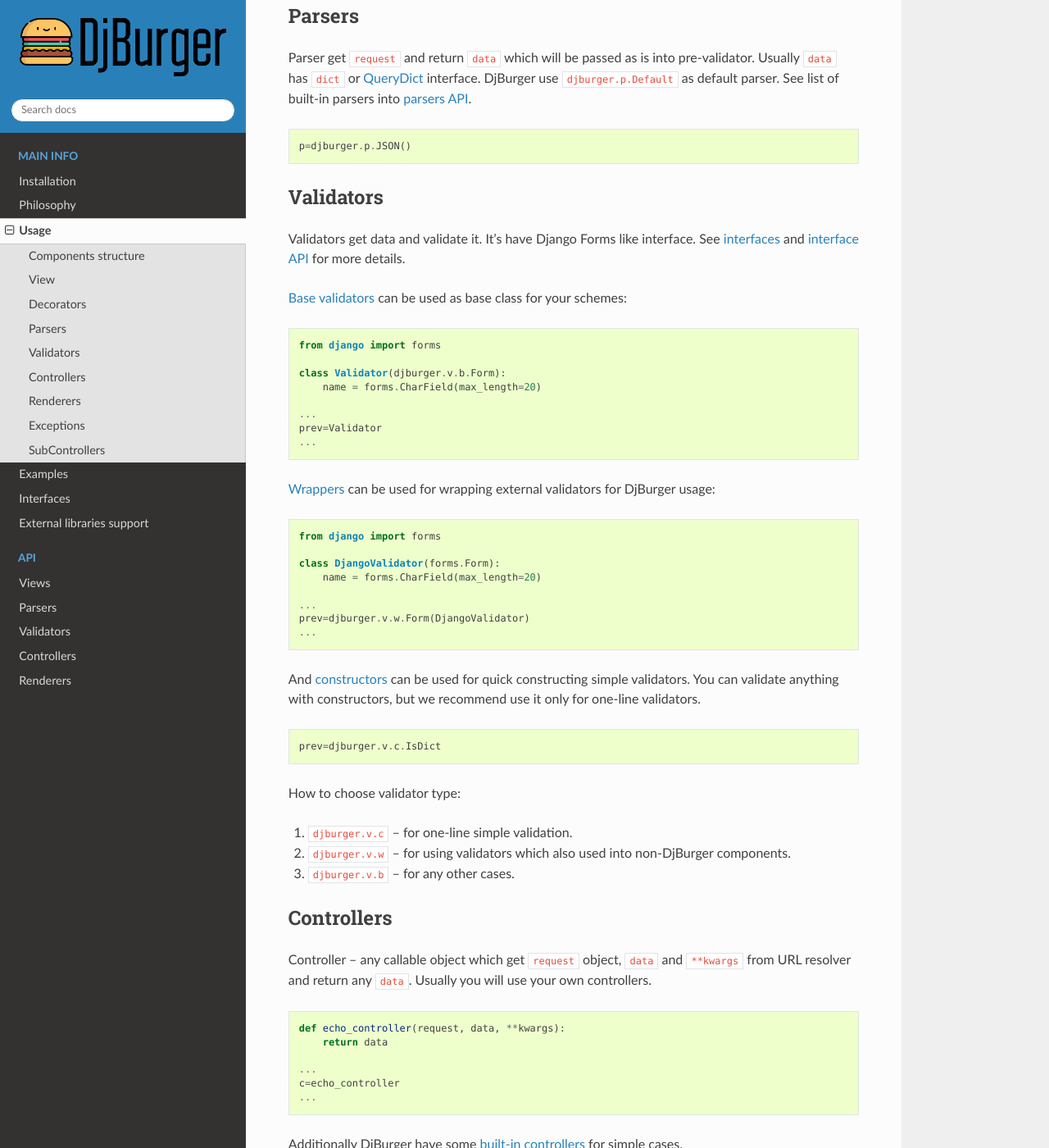
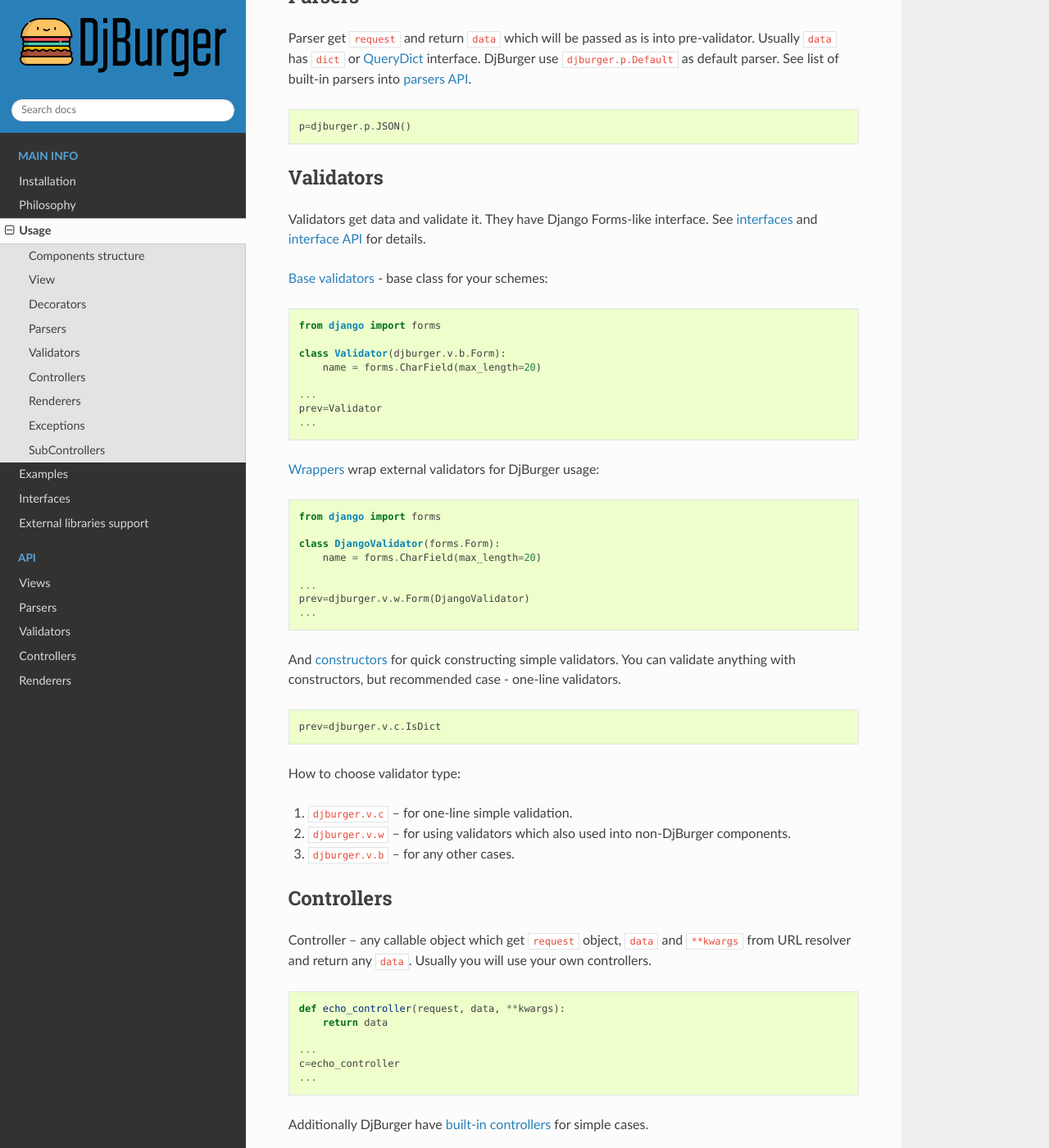
Before and after one commit to orsinium-archive/djburger, a Sphinx documentation site: the page built from wiki/source/usage.md, in a window 1280 px wide and 1400 px high, scrolled down 1705 px. Shown: the whole window at 82% size. Built offline with Sphinx 7.4.7 and the Read the Docs theme 2.0.0, drawn with Linux system fonts in a browser that asks for light colours; some of the changed text lies outside the part shown.

Commit message:
Updated docs

````diff
--- a/wiki/source/usage.md
+++ b/wiki/source/usage.md
@@ -54,7 +54,7 @@
 1. [Dataflow](philosophy.html#dataflow)
 1. [View usage examples](examples.html#view)
 1. [Example project](https://github.com/orsinium/djburger/tree/master/example)
-1. In addition, you can check [views API](views.html), but `rules` attribute are sufficient and redefinition of methods is not required.
+1. Сheck [views API](views.html), but `rules` attribute are sufficient and redefinition of methods is not required.
 
 
 ## Decorators
@@ -77,9 +77,9 @@
 
 ## Validators
 
-Validators get data and validate it. It's have Django Forms like interface. See [interfaces](interfaces.html) and [interface API](validators.html#djburger.validators.bases.IValidator) for more details.
+Validators get data and validate it. They have Django Forms-like interface. See [interfaces](interfaces.html) and [interface API](validators.html#djburger.validators.bases.IValidator) for details.
 
-[Base validators](validators.html#module-djburger.validators.bases) can be used as base class for your schemes:
+[Base validators](validators.html#module-djburger.validators.bases) - base class for your schemes:
 
 ```python
 from django import forms
@@ -92,7 +92,7 @@
 ...
 ```
 
-[Wrappers](validators.html#module-djburger.validators.wrappers) can be used for wrapping external validators for DjBurger usage:
+[Wrappers](validators.html#module-djburger.validators.wrappers) wrap external validators for DjBurger usage:
 
 ```python
 from django import forms
@@ -105,7 +105,7 @@
 ...
 ```
 
-And [constructors](validators.html#module-djburger.validators.constructors) can be used for quick constructing simple validators. You can validate anything with constructors, but we recommend use it only for one-line validators.
+And [constructors](validators.html#module-djburger.validators.constructors) for quick constructing simple validators. You can validate anything with constructors, but recommended case - one-line validators.
 
 
 ```python
@@ -133,7 +133,7 @@
 ...
 ```
 
-Additionally DjBurger have some [built-in controllers](controllers.html) for simple cases.
+Additionally DjBurger have [built-in controllers](controllers.html) for simple cases.
 
 ```python
 c=djburger.c.Info(model=User)
@@ -151,7 +151,7 @@
 
 ## Exceptions
 
-You can raise `djburger.e.StatusCodeError` from validator if you want stop validation and return `errors`.
+Raise `djburger.e.StatusCodeError` from validator if you want stop validation and return `errors`.
 
 ```python
 from django import forms
@@ -174,7 +174,7 @@
 
 ## SubControllers
 
-You can use controllers from controllers but if you want validate data which will be passed or returned from subcontroller then use `djburger.c.subcontroller`:
+If you need to validate data in controller, better use `djburger.c.subcontroller`:
 
 ```python
 def get_name_controller(request, data, **kwargs):
````
Also changed, not shown: other parts of wiki/source/usage.md (+1 -1 lines), wiki/source/examples.md (+1 -1 lines), wiki/source/installation.md (+2 -2 lines), wiki/source/philosophy.md (+2 -2 lines).
